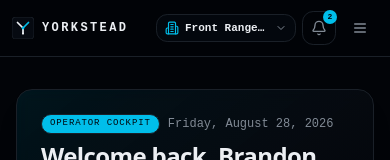
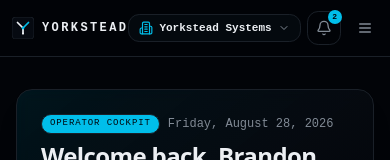
Before and after one commit to yorkstead/operations, a Next.js app: page / in a window 390 px wide. Shown: the top 160 px of the page. Built offline with nearby package versions, Linux system fonts and the light colour scheme.

Commit message:
feat(operations): integrate Sales Pitch & Demo Mode Switcher with deterministic resets, in-memory sandboxes, and production guardrails

```diff
--- a/components/shell/org-switcher.tsx
+++ b/components/shell/org-switcher.tsx
@@ -1,26 +1,75 @@
 'use client';
 
 import * as React from "react";
-import { Building2, Check, ChevronDown } from "lucide-react";
+import {
+  Building2,
+  Check,
+  ChevronDown,
+  RotateCcw,
+  ShieldCheck,
+  Sparkles,
+  EyeOff,
+} from "lucide-react";
 import { Badge } from "@/components/ui/badge";
+import { Button } from "@/components/ui/button";
 
-interface OrgOption {
+export interface WorkspaceOption {
   id: string;
   name: string;
+  scenarioSlug?: string;
+  type: "production" | "demo";
   role: string;
+  industry: string;
+  description: string;
 }
+
+const WORKSPACES: WorkspaceOption[] = [
+  {
+    id: "org_yorkstead_systems",
+    name: "Yorkstead Systems",
+    type: "production",
+    role: "Super-Admin",
+    industry: "Software & Automation Consulting",
+    description: "Internal business operations, client contracts, and cloud infrastructure.",
+  },
+  {
+    id: "demo_mile_high_signworks",
+    name: "Mile High Signworks",
+    scenarioSlug: "mile-high-signworks",
+    type: "demo",
+    role: "Demo Operator",
+    industry: "Industrial ERP & Architectural Signage",
+    description: "CAD vector approvals, CNC routing, and field crane dispatch.",
+  },
+  {
+    id: "demo_summit_facility",
+    name: "Summit Facility Services",
+    scenarioSlug: "summit-facility-services",
+    type: "demo",
+    role: "Demo Manager",
+    industry: "Field Operations & Maintenance",
+    description: "Multi-site facility inspection, mobile checklist, and asset maintenance.",
+  },
+  {
+    id: "demo_front_range_mfg",
+    name: "Front Range Precision MFG",
+    scenarioSlug: "front-range-manufacturing",
+    type: "demo",
+    role: "Demo Owner",
+    industry: "Precision Manufacturing & CNC",
+    description: "Digital travelers, QR station scanning, and first-article inspections.",
+  },
+];
 
 export function OrgSwitcher() {
   const [open, setOpen] = React.useState(false);
   const dropdownRef = React.useRef<HTMLDivElement>(null);
-  const [orgs] = React.useState<OrgOption[]>([
-    { id: "org_synth_1", name: "Front Range Manufacturing", role: "Owner" },
-    { id: "org_synth_2", name: "Summit Facility Services", role: "Manager" },
-    { id: "org_synth_3", name: "Mile High Signworks", role: "Operator" },
-  ]);
-  const [activeOrgId, setActiveOrgId] = React.useState("org_synth_1");
+  const [activeWorkspaceId, setActiveWorkspaceId] = React.useState<string>("org_yorkstead_systems");
+  const [isResetting, setIsResetting] = React.useState(false);
+  const [resetMessage, setResetMessage] = React.useState<string | null>(null);
 
-  const activeOrg = orgs.find((o) => o.id === activeOrgId) || orgs[0];
+  const activeWorkspace = WORKSPACES.find((w) => w.id === activeWorkspaceId) || WORKSPACES[0];
+  const isDemoMode = activeWorkspace.type === "demo";
 
   React.useEffect(() => {
     function handleClickOutside(event: MouseEvent) {
@@ -32,46 +81,149 @@ export function OrgSwitcher() {
     return () => document.removeEventListener("mousedown", handleClickOutside);
   }, []);
 
+  const handleResetDemo = async (e: React.MouseEvent) => {
+    e.stopPropagation();
+    if (!isDemoMode) return;
+
+    setIsResetting(true);
+    setResetMessage(null);
+
+    try {
+      // Simulate / perform deterministic reset to golden snapshot
+      await new Promise((resolve) => setTimeout(resolve, 600));
+      setResetMessage(`Reset ${activeWorkspace.name} to golden initial baseline.`);
+      setTimeout(() => setResetMessage(null), 4000);
+    } catch {
+      setResetMessage("Reset failed.");
+    } finally {
+      setIsResetting(false);
+    }
+  };
+
   return (
     <div className="relative" ref={dropdownRef}>
+      {/* Switcher Trigger Button */}
       <button
         onClick={() => setOpen(!open)}
-        aria-label="Switch Active Organization"
-        className="flex max-w-[140px] sm:max-w-[220px] items-center gap-1.5 sm:gap-2 rounded-lg border border-border bg-card/60 px-2 sm:px-2.5 py-1.5 text-xs font-medium text-foreground transition hover:border-primary/40 hover:bg-card focus-visible:outline-none focus-visible:ring-1 focus-visible:ring-primary"
+        aria-label="Switch Active Workspace or Demo Scenario"
+        className={`flex items-center gap-1.5 sm:gap-2 rounded-lg border px-2.5 py-1.5 text-xs font-medium transition focus-visible:outline-none focus-visible:ring-1 focus-visible:ring-primary ${
+          isDemoMode
+            ? "border-amber-500/50 bg-amber-500/10 text-amber-300 hover:bg-amber-500/20"
+            : "border-border bg-card/80 text-foreground hover:border-primary/40 hover:bg-card"
+        }`}
       >
+        {isDemoMode ? (
+          <Sparkles className="size-3.5 text-amber-400 shrink-0" />
+        ) : (
           <Building2 className="size-3.5 text-primary shrink-0" />
+        )}
+
+        <div className="flex items-center gap-1.5 truncate max-w-[130px] sm:max-w-[200px]">
           <span className="font-mono text-[11px] sm:text-xs font-semibold truncate">
-          {activeOrg.name}
+            {activeWorkspace.name}
           </span>
-        <Badge variant="secondary" className="hidden md:inline-flex text-[9px] px-1 py-0 shrink-0">
-          {activeOrg.role}
+        </div>
+
+        <Badge
+          variant={isDemoMode ? "outline" : "secondary"}
+          className={`hidden sm:inline-flex text-[9px] px-1.5 py-0 shrink-0 font-mono ${
+            isDemoMode ? "border-amber-500/40 text-amber-400 bg-amber-500/10" : ""
+          }`}
+        >
+          {isDemoMode ? "Demo Sandbox" : "Internal"}
         </Badge>
+
         <ChevronDown className="size-3 text-muted-foreground shrink-0" />
       </button>
 
+      {/* Demo Mode Top Floating Status Notice */}
+      {resetMessage && (
+        <div className="absolute right-0 top-full mt-2 w-72 rounded-lg border border-primary/40 bg-card p-2 text-center font-mono text-xs text-primary shadow-xl z-50 animate-in fade-in slide-in-from-top-2">
+          {resetMessage}
+        </div>
+      )}
+
+      {/* Switcher Dropdown Modal */}
       {open && (
-        <div className="absolute right-0 top-full mt-2 w-64 rounded-xl border border-border bg-card p-1.5 shadow-2xl backdrop-blur-md z-50">
-          <div className="px-2 py-1 font-mono text-[9px] uppercase tracking-wider text-muted-foreground border-b border-border mb-1">
-            Switch Organization
+        <div className="absolute right-0 top-full mt-2 w-80 rounded-2xl border border-border bg-card p-2 shadow-2xl backdrop-blur-md z-50 space-y-1">
+          <div className="px-2.5 py-1.5 font-mono text-[10px] uppercase tracking-wider text-muted-foreground border-b border-border/80 flex items-center justify-between">
+            <span>Workspace & Sales Pitch Mode</span>
+            <span title="Redaction Active in Demo"><EyeOff className="size-3 text-muted-foreground" /></span>
           </div>
-          {orgs.map((org) => (
-            <button
-              key={org.id}
+
+          <div className="space-y-1 pt-1">
+            {WORKSPACES.map((ws) => {
+              const isSelected = ws.id === activeWorkspaceId;
+              const isWsDemo = ws.type === "demo";
+
+              return (
+                <div
+                  key={ws.id}
                   onClick={() => {
-                setActiveOrgId(org.id);
+                    setActiveWorkspaceId(ws.id);
                     setOpen(false);
                   }}
-              className={`flex w-full items-center justify-between rounded-lg px-2.5 py-2 text-left text-xs font-medium transition hover:bg-accent hover:text-accent-foreground ${
-                org.id === activeOrgId ? "bg-primary/10 text-primary" : ""
+                  className={`group relative flex flex-col rounded-xl p-2.5 transition cursor-pointer ${
+                    isSelected
+                      ? isWsDemo
+                        ? "bg-amber-500/10 border border-amber-500/30"
+                        : "bg-primary/10 border border-primary/30"
+                      : "hover:bg-accent/60 border border-transparent"
                   }`}
                 >
-              <div className="flex flex-col truncate pr-2">
-                <span className="font-mono text-xs text-foreground font-semibold truncate">{org.name}</span>
-                <span className="font-mono text-[10px] text-muted-foreground">Role: {org.role}</span>
+                  <div className="flex items-center justify-between">
+                    <div className="flex items-center gap-1.5 min-w-0">
+                      {isWsDemo ? (
+                        <Sparkles className="size-3.5 text-amber-400 shrink-0" />
+                      ) : (
+                        <ShieldCheck className="size-3.5 text-primary shrink-0" />
+                      )}
+                      <span className="font-mono text-xs font-semibold text-foreground truncate">
+                        {ws.name}
+                      </span>
                     </div>
-              {org.id === activeOrgId && <Check className="size-3.5 text-primary shrink-0" />}
-            </button>
-          ))}
+
+                    <div className="flex items-center gap-1.5">
+                      <Badge
+                        variant="outline"
+                        className={`text-[8px] px-1 py-0 font-mono ${
+                          isWsDemo
+                            ? "border-amber-500/40 text-amber-400"
+                            : "border-primary/40 text-primary"
+                        }`}
+                      >
+                        {isWsDemo ? "Demo" : "Internal"}
+                      </Badge>
+                      {isSelected && <Check className="size-3.5 text-primary shrink-0" />}
+                    </div>
+                  </div>
+
+                  <p className="mt-1 text-[10px] text-muted-foreground line-clamp-1">
+                    {ws.description}
+                  </p>
+
+                  {/* Reset Button for Active Demo */}
+                  {isSelected && isWsDemo && (
+                    <div className="mt-2 pt-2 border-t border-amber-500/20 flex items-center justify-between">
+                      <span className="font-mono text-[9px] text-amber-400/80">
+                        Isolated in-memory sandbox
+                      </span>
+                      <Button
+                        size="sm"
+                        variant="outline"
+                        onClick={handleResetDemo}
+                        disabled={isResetting}
+                        className="h-6 px-2 font-mono text-[9px] gap-1 border-amber-500/40 text-amber-300 hover:bg-amber-500/20"
+                      >
+                        <RotateCcw className={`size-2.5 ${isResetting ? "animate-spin" : ""}`} />
+                        <span>{isResetting ? "Resetting..." : "Reset Demo"}</span>
+                      </Button>
+                    </div>
+                  )}
+                </div>
+              );
+            })}
+          </div>
         </div>
       )}
     </div>
--- a/modules/demo/application/demo-framework-service.ts
+++ b/modules/demo/application/demo-framework-service.ts
@@ -115,8 +115,50 @@ export class DemoFrameworkService {
       },
     };
 
+    const mileHigh: DemoScenarioManifest = {
+      scenarioSlug: "mile-high-signworks",
+      name: "Mile High Signworks",
+      industry: "Architectural Signage & Field Crane Installation",
+      description: "Custom illuminated pylons, channel letters, vector artwork approvals, and field crane installation.",
+      version: "1.0.0",
+      storyNarrative: "Vector proof review, engineering drawings, field crane mobile dispatch, and GPS-tagged install sign-off.",
+      guidedSteps: [
+        {
+          stepNumber: 1,
+          title: "Vector Artwork Proofing",
+          module: "Proofing",
+          targetPath: "/quotes",
+          description: "Review multi-layer PDF signage proofs with client vector markup.",
+          keyAction: "Approve Vector Proof",
+          expectedOutcome: "Signage drawing marked Approved for CNC router output.",
+        },
+        {
+          stepNumber: 2,
+          title: "Field Crane Dispatch & Proof of Install",
+          module: "Field Ops",
+          targetPath: "/shipping",
+          description: "Dispatch boom crane crew with GPS verification and client sign-off.",
+          keyAction: "Complete Field Installation",
+          expectedOutcome: "Photo proof-of-installation saved to client vault.",
+        },
+      ],
+      highlights: [
+        "Architectural Vector Annotations",
+        "Field Crane Dispatch Tracker",
+        "Offline GPS Proof-of-Install Photos",
+        "SOW Milestone Sign-Offs",
+      ],
+      initialMetrics: {
+        activeJobs: 6,
+        wipValueFormatted: "$94,800",
+        onTimeRate: "99.1%",
+        firstPassYield: "98.5%",
+      },
+    };
+
     this.scenarios.set(frontRange.scenarioSlug, frontRange);
     this.scenarios.set(summitFacility.scenarioSlug, summitFacility);
+    this.scenarios.set(mileHigh.scenarioSlug, mileHigh);
   }
 
   // 1. List Available Demo Scenarios
@@ -167,6 +209,11 @@ export class DemoFrameworkService {
     // Verify tenant authorization
     authorizationService.requireCapability(session, "org:manage_profile");
 
+    // Guardrail: Refuses to reset production organizations
+    if (!session.activeOrganization.isDemo || session.activeOrganization.id === "org_yorkstead_systems" || session.activeOrganization.slug === "yorkstead") {
+      throw new Error(`Cannot reset production customer organization '${session.activeOrganization.name}'`);
+    }
+
     // Rate-limiting check: 1 reset every 10 seconds per org
     const now = Date.now();
     const lastReset = this.lastResetTimestamps.get(organizationId) || 0;
```
Also changed, not shown: 1 other file (tests, documents, lock files or other folders). Lines whose indentation alone changed are shown as unchanged.
